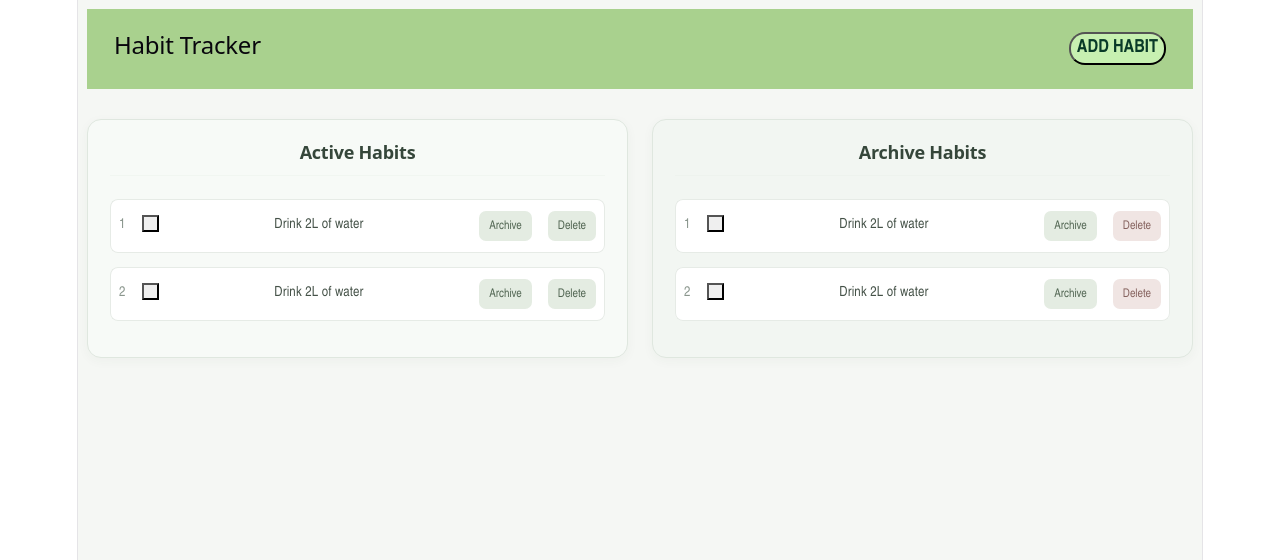
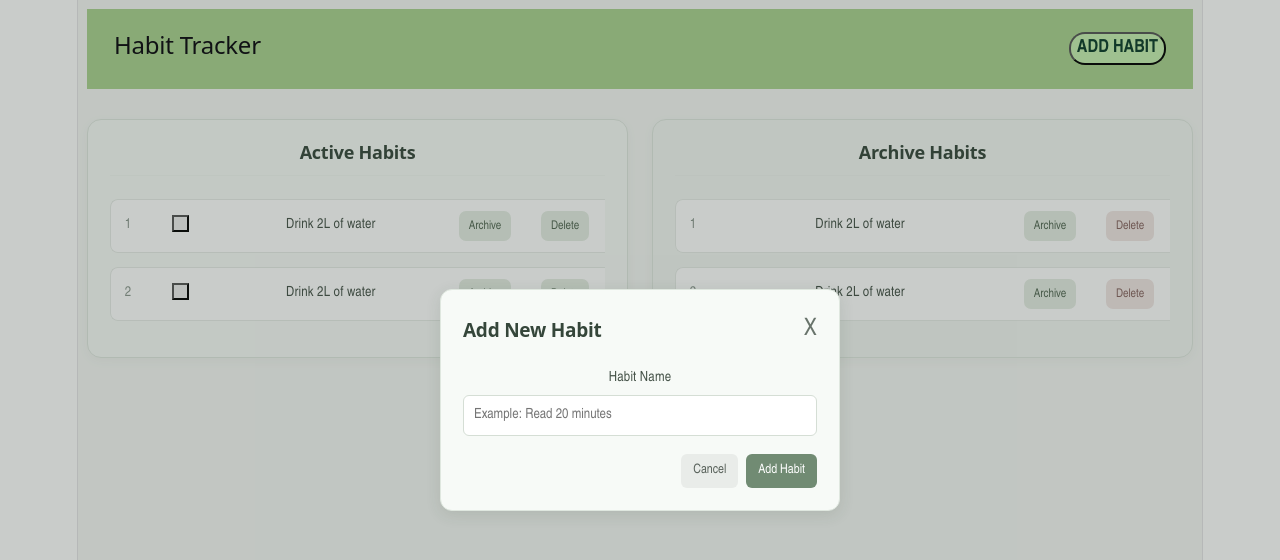
Before and after one commit to NischalBhatta/ht_client, a React (Vite) app: page / in a window 1280 px wide. Both pictures are taken after a click on the button "ADD HABIT". Shown: the top 560 px of the page. Built offline with nearby package versions, Linux system fonts and the light colour scheme.

Commit message:
Created Add habit modal

```diff
--- a/src/App.css
+++ b/src/App.css
@@ -119,22 +119,14 @@
   border-radius: 8px 0 0 8px;
 }
 
-/* Habit name */
+/* Buttons */
 
-.active-list td:nth-child(3) {
-  width: 100%;
+.active-list td:nth-last-child(1),
+.active-list td:nth-last-child(2) {
+  width: 80px;
 
-  font-weight: 500;
+  text-align: center;
 }
-
-/* Last cell */
-
-.active-list td:last-child {
-  border-right: 1px solid #e6ebe6;
-
-  border-radius: 0 8px 8px 0;
-}
-
 .handleToggleButton {
   width: 17px;
   height: 17px;
@@ -179,9 +171,7 @@
   background-color: #d8e4d5;
 }
 
-/* =========================================
-   DELETE
-========================================= */
+/* Delete */
 
 .handleDeleteButton {
   background-color: #f0e5e3;
@@ -193,15 +183,123 @@
   background-color: #eadbd8;
 }
 
-/* =========================================
-   MOBILE
-========================================= */
+/* Dark/light overlay behind the modal */
+.modalBackground {
+  position: fixed;
+  top: 0;
+  left: 0;
+  width: 100%;
+  height: 100%;
+  display: flex;
+  justify-content: center;
+  align-items: center;
+  background: rgba(40, 55, 45, 0.25);
+}
+
+/* Modal box */
+.habitModal {
+  width: 90%;
+  max-width: 400px;
+  padding: 22px;
+  background: #f7faf7;
+  border: 1px solid #dfe7df;
+  border-radius: 12px;
+  box-shadow: 0 4px 15px rgba(40, 70, 50, 0.12);
+}
+
+.modalHeader {
+  display: flex;
+  justify-content: space-between;
+  align-items: center;
+  margin-bottom: 20px;
+}
+
+.modalHeader h2 {
+  margin: 0;
+  color: #35463a;
+  font-size: 19px;
+  font-weight: 600;
+}
+
+/* Close button */
+.closeButton {
+  padding: 0;
+  border: none;
+  background: transparent;
+  color: #68736b;
+  font-size: 24px;
+  cursor: pointer;
+}
+
+.closeButton:hover {
+  color: #35463a;
+}
+
+.habitModal label {
+  display: block;
+  margin-bottom: 6px;
+  color: #455248;
+  font-size: 14px;
+}
+
+.habitModal input {
+  width: 100%;
+  padding: 9px 10px;
+  border: 1px solid #d5ded5;
+  border-radius: 6px;
+  background: white;
+  color: #455248;
+  font-size: 14px;
+  outline: none;
+}
+
+.habitModal input:focus {
+  border-color: #9caf9b;
+}
+
+.modalButtons {
+  display: flex;
+  justify-content: flex-end;
+  gap: 8px;
+  margin-top: 18px;
+}
+
+.cancelButton,
+.submitButton {
+  padding: 7px 12px;
+  border: none;
+  border-radius: 6px;
+  font-size: 13px;
+  cursor: pointer;
+}
+
+/* Cancel Button*/
+.cancelButton {
+  background: #e9ece9;
+  color: #59625b;
+}
+.cancelButton:hover {
+  background: #dfe4df;
+}
+
+/* Submit Habit */
+.submitButton {
+  background: #718b73;
+  color: white;
+}
+.submitButton:hover {
+  background: #627765;
+}
+
+/* Responsive */
 
 @media (max-width: 768px) {
   .habit-list {
     grid-template-columns: 1fr;
   }
 }
+
+/* Mobile */
 
 @media (max-width: 500px) {
   .active-table {
@@ -220,4 +318,9 @@
 
     font-size: 11px;
   }
+
+  .habitModal {
+    width: 92%;
+    padding: 18px;
+  }
 }
--- a/src/App.jsx
+++ b/src/App.jsx
@@ -1,5 +1,6 @@
 import "./App.css";
 import HabitList from "./components/HabitList.jsx";
+import HabitForm from "./components/HabitForm.jsx";
 // import Streak from "./components/Streak.jsx";
 
 import React, { useState } from "react";
@@ -9,31 +10,33 @@ function App() {
     {
       _id: "1",
       name: "Drink 2L of water",
-      type: "active",
+      isArchived: false,
       isCompleted: true,
     },
     {
       _id: "2",
       name: "Read 20 minutes",
-      type: "active",
+      isArchived: false,
       isCompleted: false,
     },
     {
       _id: "3",
       name: "Drink 2L of water",
-      type: "active",
+      isArchived: true,
       isCompleted: true,
     },
     {
       _id: "4",
       name: "Read 20 minutes",
-      type: "active",
+      isArchived: true,
       isCompleted: false,
     },
   ]);
 
   const activeHabits = habitList.filter((habit) => habit.isCompleted);
   const archiveHabits = habitList.filter((habit) => !habit.isCompleted);
+
+  const [showForm, setShowForm] = useState(false);
 
   const handleArchiveToggle = (id) => {
     setHabitList((currentList) =>
@@ -55,6 +58,19 @@ function App() {
       );
     }
   };
+
+  const addHabit = (habitName) => {
+    const newHabit = {
+      _id: Date.now().toString(),
+      name: habitName,
+      isArchived: false,
+      completed: false,
+    };
+
+    setHabitList([...habitList, newHabit]);
+
+    setShowForm(false);
+  };
   return (
     <>
       <div className="wrapper">
@@ -65,7 +81,12 @@ function App() {
               <h2>Habit Tracker</h2>
             </div>
             <div className="add-habit">
-              <button className="add-habit-btn">ADD HABIT</button>
+              <button
+                className="add-habit-btn"
+                onClick={() => setShowForm(true)}
+              >
+                ADD HABIT
+              </button>
             </div>
           </header>
 
@@ -76,6 +97,14 @@ function App() {
             handleArchiveToggle={handleArchiveToggle}
           />
 
+          {/* Habit form */}
+          {showForm && (
+            <HabitForm
+              addHabit={addHabit}
+              closeForm={() => setShowForm(false)}
+            />
+          )}
+
           {/* Habit Streak  */}
           {/* <Streak /> */}
         </div>
--- /dev/null
+++ b/src/components/HabitForm.jsx
@@ -0,0 +1,54 @@
+import { useState } from "react";
+
+const HabitForm = ({ addHabit, closeForm }) => {
+  const [habitName, setHabitName] = useState("");
+
+  const handleSubmit = (e) => {
+    e.preventDefault();
+
+    if (!habitName.trim()) {
+      return;
+    }
+
+    addHabit(habitName);
+
+    setHabitName("");
+  };
+
+  return (
+    <div className="modalBackground">
+      <div className="habitModal">
+        <div className="modalHeader">
+          <h2>Add New Habit</h2>
+
+          <button className="closeButton" onClick={closeForm}>
+            X
+          </button>
+        </div>
+
+        <form onSubmit={handleSubmit}>
+          <label>Habit Name</label>
+
+          <input
+            type="text"
+            placeholder="Example: Read 20 minutes"
+            value={habitName}
+            onChange={(e) => setHabitName(e.target.value)}
+          />
+
+          <div className="modalButtons">
+            <button type="button" className="cancelButton" onClick={closeForm}>
+              Cancel
+            </button>
+
+            <button type="submit" className="submitButton">
+              Add Habit
+            </button>
+          </div>
+        </form>
+      </div>
+    </div>
+  );
+};
+
+export default HabitForm;
--- a/src/components/habitList.jsx
+++ b/src/components/habitList.jsx
@@ -28,6 +28,7 @@ export const HabitList = ({
                       className="handleToggleButton"
                       value={item._id}
                       id=""
+                      onClick={() => handleToggleComplete(item._id)}
                     ></button>
                   </td>
                   <td>{item.name}</td>
@@ -68,14 +69,6 @@ export const HabitList = ({
               <tbody>
                 <tr key={item._id}>
                   <td>{i + 1}</td>
-                  <td>
-                    <button
-                      type="checkbox"
-                      className="handleToggleButton"
-                      value={item._id}
-                      id=""
-                    ></button>
-                  </td>
                   <td>{item.name}</td>
                   <td>
                     <button
```
